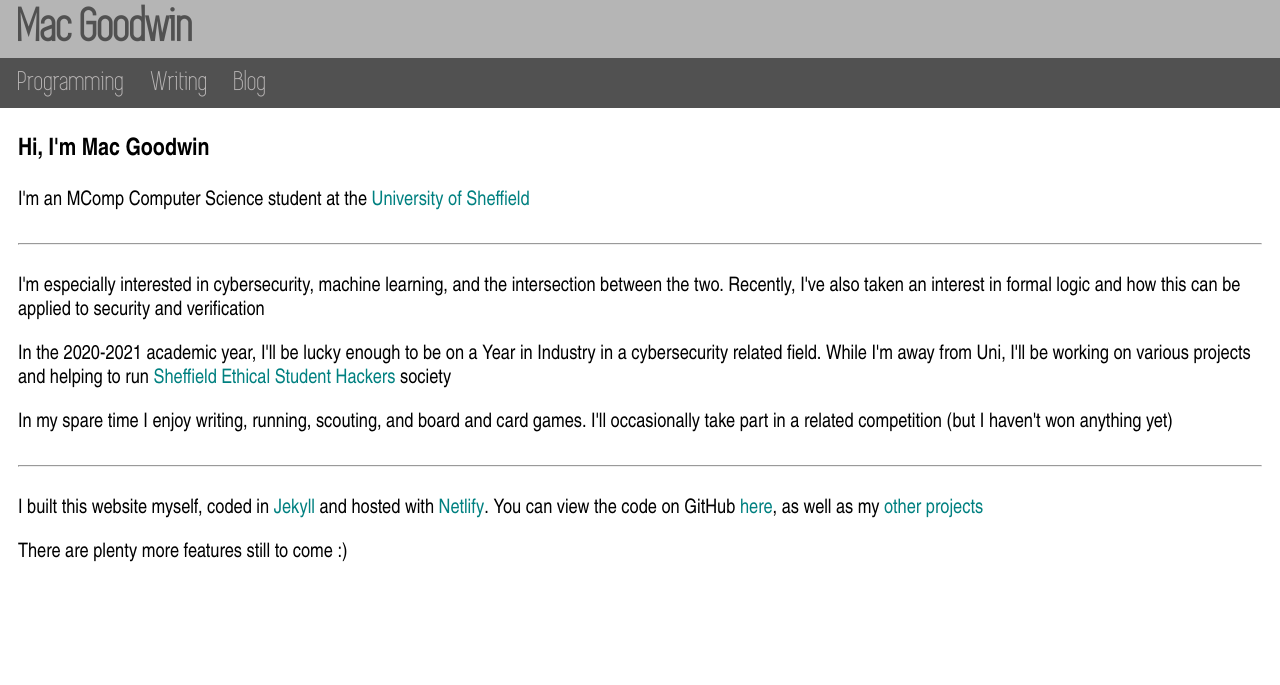
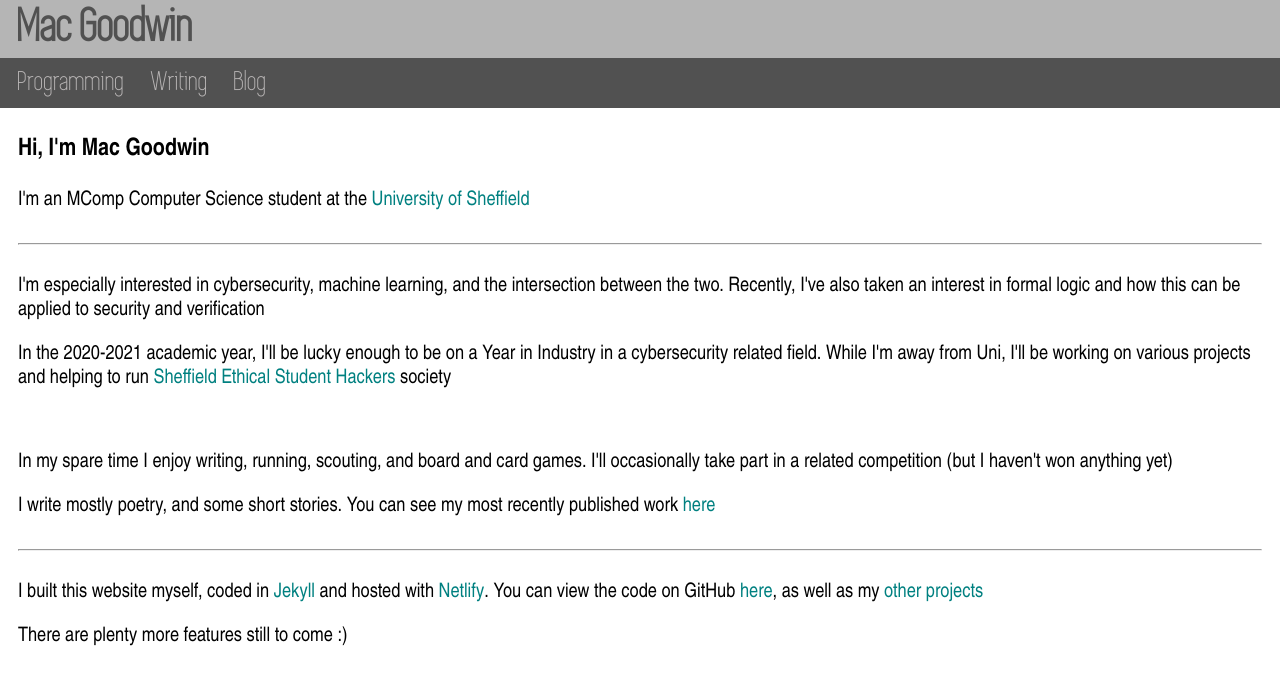
Before and after one commit to Twigonometry/mac-goodwin.com, a Jekyll site: the page built from mac-goodwin/index.html, in a window 1280 px wide. Shown: the top 685 px of the page. Built offline with Jekyll 4.4.1, drawn with Linux system fonts in a browser that asks for light colours; some web fonts are replaced.

Commit message:
Adding link to Transmission to index page :)

```diff
--- a/mac-goodwin/_includes/index_content.html
+++ b/mac-goodwin/_includes/index_content.html
@@ -5,7 +5,9 @@
     <hr>
     <p>I'm especially interested in cybersecurity, machine learning, and the intersection between the two. Recently, I've also taken an interest in formal logic and how this can be applied to security and verification</p>
     <p>In the 2020-2021 academic year, I'll be lucky enough to be on a Year in Industry in a cybersecurity related field. While I'm away from Uni, I'll be working on various projects and helping to run <a href="https://shefesh.com/">Sheffield Ethical Student Hackers</a> society</p>
+    <br>
     <p>In my spare time I enjoy writing, running, scouting, and board and card games. I'll occasionally take part in a related competition (but I haven't won anything yet)</p>
+    <p>I write mostly poetry, and some short stories. You can see my most recently published work <a href="https://poetryinpublic.co.uk/transmission-by-mac-goodwin/">here</a></p>
     <hr>
     <p>I built this website myself, coded in <a href="https://jekyllrb.com/">Jekyll</a> and hosted with <a href="https://www.netlify.com/">Netlify</a>. You can view the code on GitHub <a href="https://github.com/Twigonometry/mac-goodwin.com">here</a>, as well as my <a href="https://github.com/Twigonometry?tab=repositories">other projects</a></p>
     <p>There are plenty more features still to come :)</p>
```
